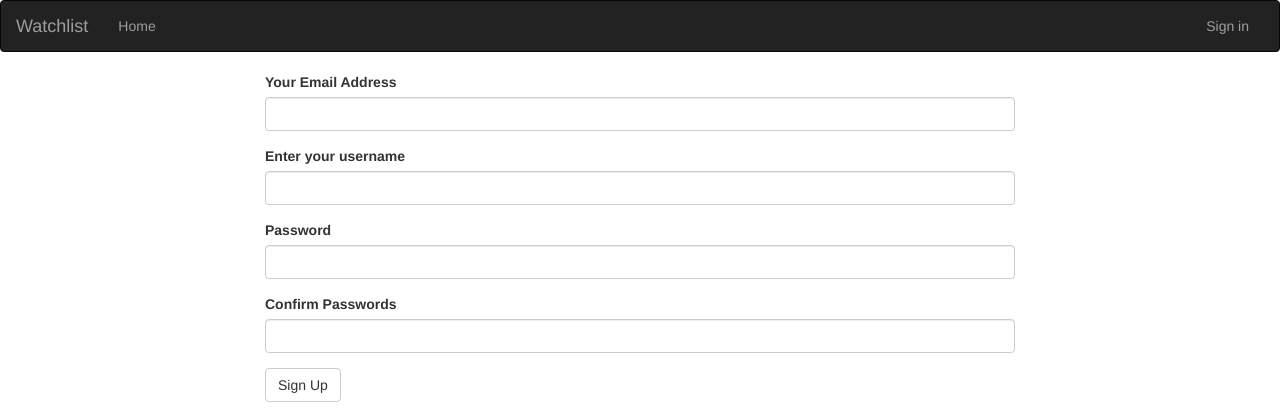
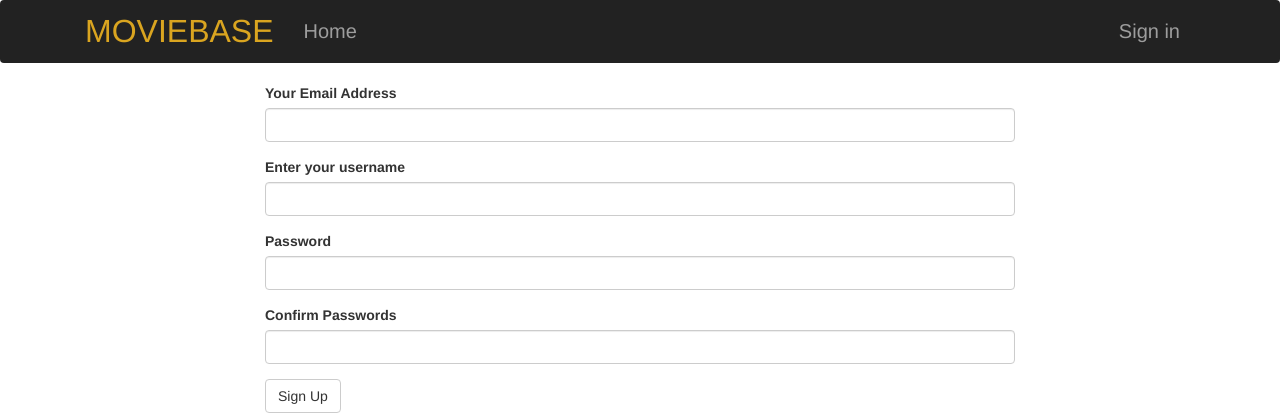
Before and after one commit to dennis027/movie_of-the-day, a Flask app: page /authenticate/register in a window 1280 px wide. Shown: the top 420 px of the page. Run offline with Flask 2, Linux system fonts and the light colour scheme; some libraries are stand-ins or nearby versions.

Commit message:
adding subscriber

```diff
--- /dev/null
+++ b/app/templates/email/recommendation.html
@@ -0,0 +1,3 @@
+Hello {{user.username}}
+
+from the genre you liked much i would like to reccomend the following moview for you to watch
--- a/app/templates/navbar.html
+++ b/app/templates/navbar.html
@@ -1,13 +1,10 @@
-
-
-<!DOCTYPE html>
-<html>
-  <head>
-    <meta charset="utf-8">
-    <title></title>
-  </head>
-  <body>
-    <div class="navbar navbar-inverse" role="navigation">
+<style>
+  .navbar {
+      border: none;
+  }
+</style>
+<div class="navbar navbar-inverse" role="navigation" style="padding: 0.5%;">
+  <div class="container d-flex">
       <div class="container-fluid">
           <div class="navbar-header">
               <button type="button" class="navbar-toggle" data-toggle="collapse" data-target=".navbar-collapse">
@@ -16,14 +13,13 @@
                   <span class="icon-bar"></span>
                   <span class="icon-bar"></span>
               </button>
-                <a class="navbar-brand" href="/"> Watchlist </a>
+              <a class="navbar-brand" href="/" style="font-size: 24pt; color: goldenrod;">MOVIEBASE</a>
           </div>
           <div class="navbar-collapse collapse">
-                <ul class="nav navbar-nav">
+              <ul class="nav navbar-nav" style="font-size: 15pt;">
                   <li><a href="/">Home</a></li>
               </ul>
-
-                <ul class="nav navbar-nav navbar-right">
+              <ul class="nav navbar-nav navbar-right" style="font-size: 15pt;">
                   {% if current_user.is_authenticated %}
                   <li style="color:white;padding:15px;">{{current_user.username}}</li>
                   <li><a href="{{url_for('auth.logout')}}">Sign out</a></li>
@@ -32,8 +28,6 @@
                   {%endif%}
               </ul>
           </div>
-
       </div>
   </div>
-  </body>
-</html>
+</div>
```
Also changed, not shown: app/templates/email/recommendation.txt (added). Lines whose indentation alone changed are shown as unchanged.
